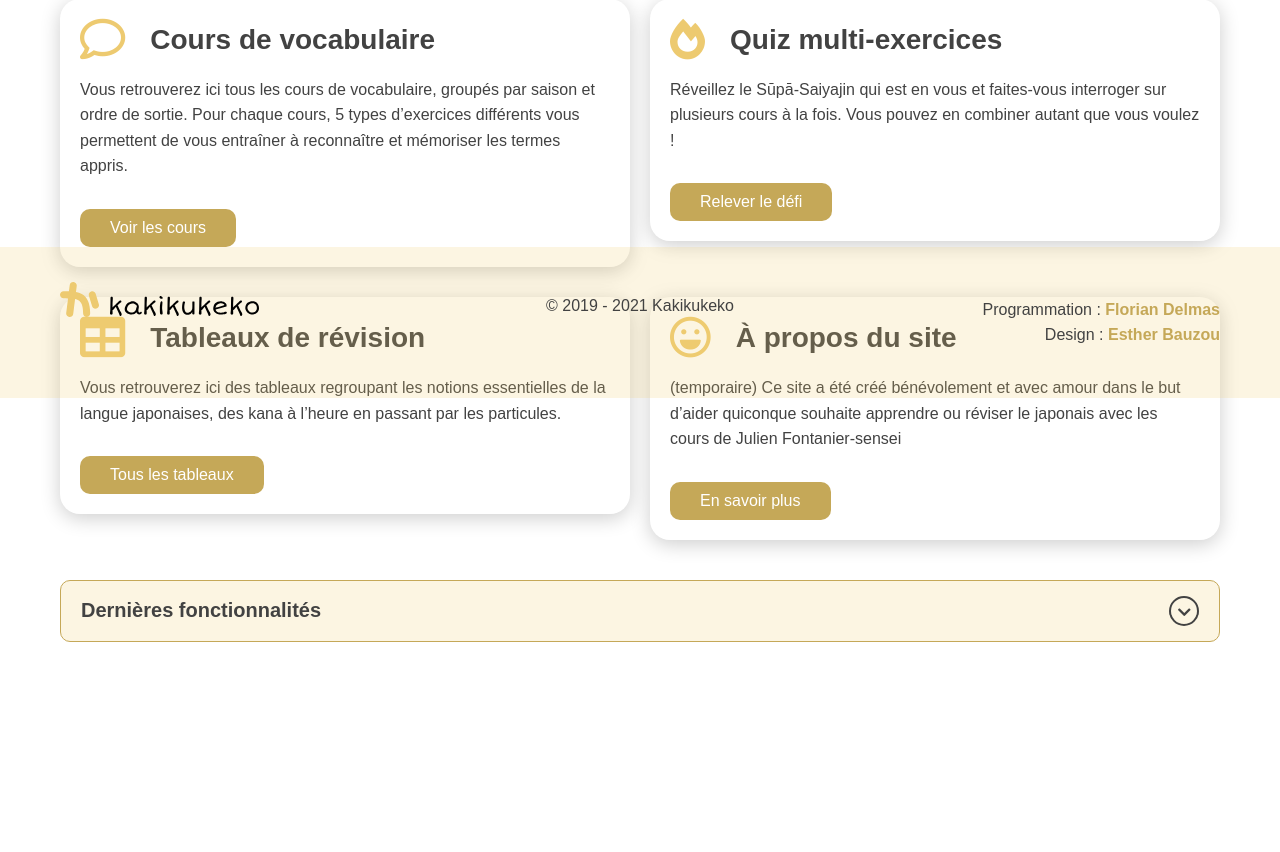
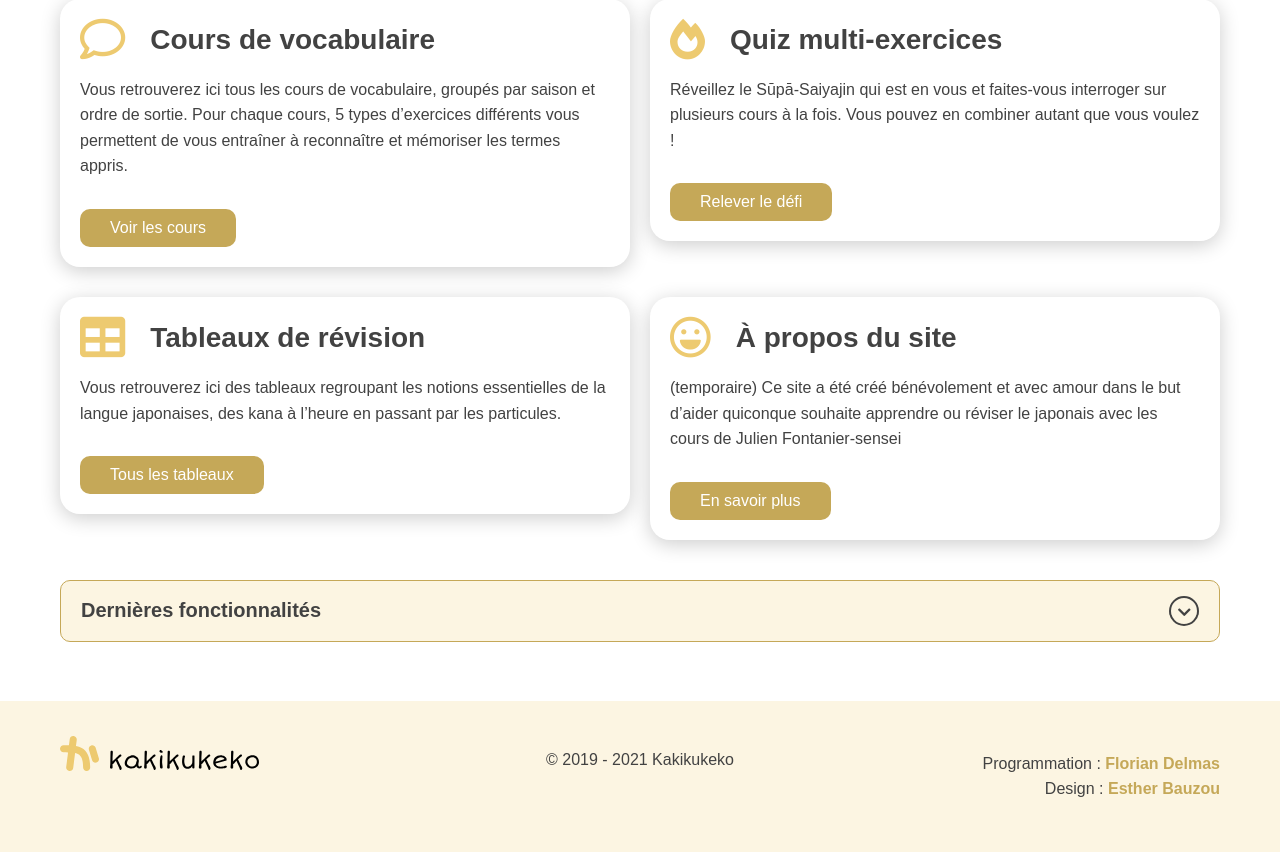
Before and after one commit to PetitChampi/kakikukeko, a PHP site: page /index.php in a window 1280 px wide. Shown: the part 402-1254 px from the top of the page. Before the commit the page ends 1044 px from the top, so only its background shows below. Run offline with PHP 8.4, Linux system fonts and the light colour scheme; some web fonts are replaced.

Commit message:
footer fix

```diff
--- a/styles/css/index.css
+++ b/styles/css/index.css
@@ -242,11 +242,12 @@
 
 body {
   margin: 0;
-  padding: 0;
+  padding-bottom: 150px;
   background-color: var(--color-body);
   color: var(--color-text);
   font-family: "m plus rounded 1c", sans-serif;
   min-height: 100vh;
+  position: relative;
 }
 
 a {
--- a/styles/general.scss
+++ b/styles/general.scss
@@ -4,11 +4,12 @@
 }
 body {
   margin: 0;
-  padding: 0;
+  padding-bottom: 150px;
   background-color: var(--color-body);
   color: var(--color-text);
   font-family: $base-ff, sans-serif;
   min-height: 100vh;
+  position: relative;
 }
 
 a {
```
Also changed, not shown: 1 other file.
